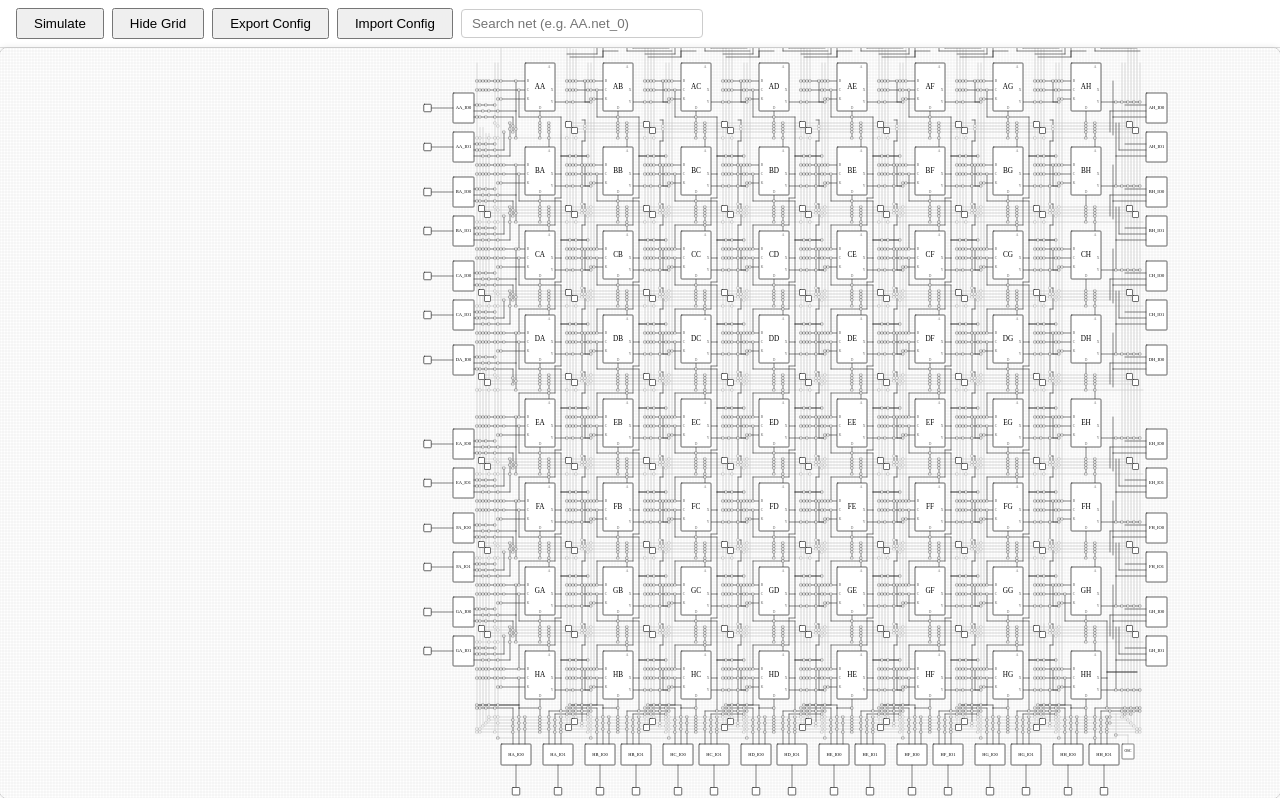
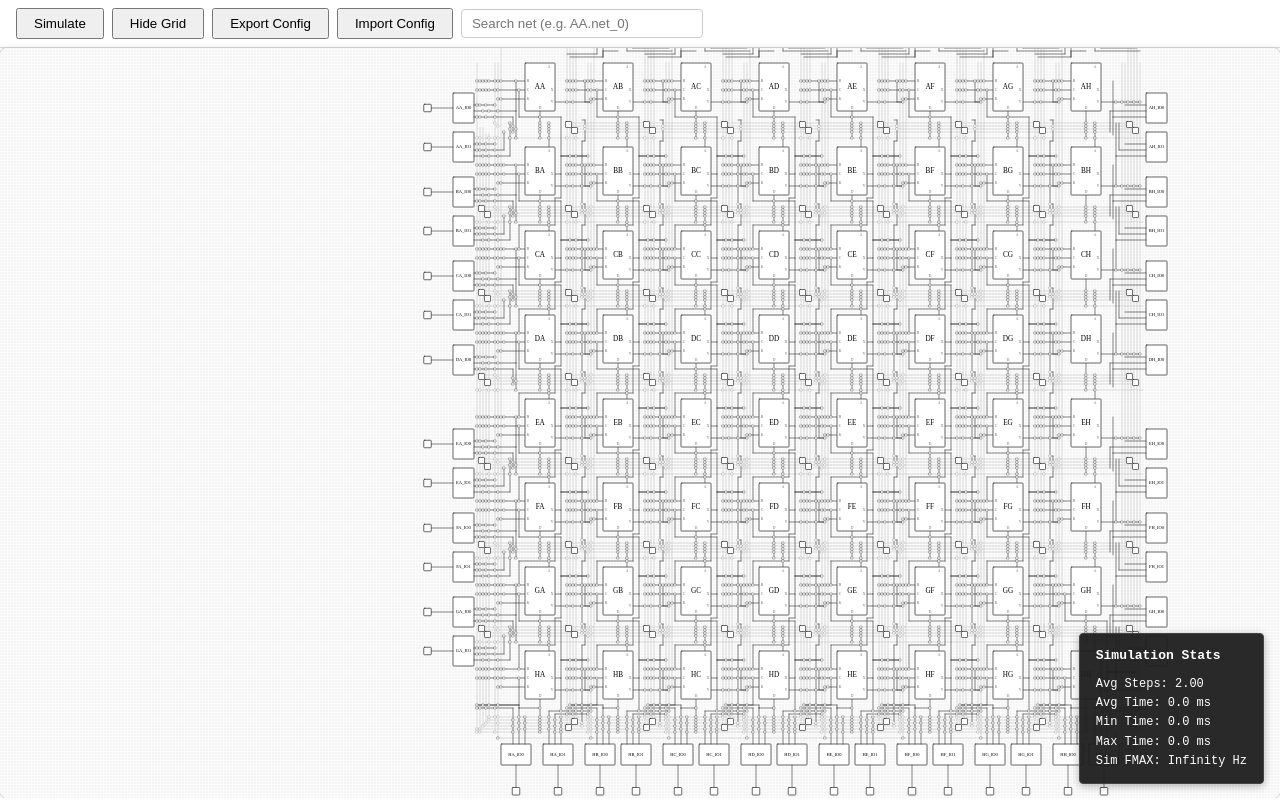
Before and after one commit to rates37/openxc2064, a React (Vite) app in the folder simulator/: page / in a window 1280 px wide. Both pictures are taken after a click on the button "Simulate". Built offline with nearby package versions, Linux system fonts and the light colour scheme.

Commit message:
Add proper stat tracking and display in bottom right popup

```diff
--- a/simulator/src/SimulatorContext.tsx
+++ b/simulator/src/SimulatorContext.tsx
@@ -70,6 +70,10 @@ interface SimulatorContextValue {
 	// Oscillator state
 	oscillator: { enabled: boolean; frequency: number };
 	setOscillator: (osc: { enabled: boolean; frequency: number }) => void;
+
+	// Simulation stats
+	simStats: { avg_steps: number; avg_time: number; min_time: number; max_time: number } | null;
+
 }
 
 const SimulatorContext = createContext<SimulatorContextValue | undefined>(undefined);
@@ -95,6 +99,7 @@ export const SimulatorProvider: React.FC<{ children: ReactNode }> = ({ children
 	const [selectedIOBank, setSelectedIOBank] = useState<IOBank | null>(null);
 	const [cursorPos, setCursorPos] = useState<{ x: number; y: number } | null>(null);
 	const [searchQuery, setSearchQuery] = useState<string | null>(null);
+	const [simStats, setSimStats] = useState<{ avg_steps: string, avg_time: number, min_time: number, max_time: number } | null>(null);
 
 	// Dummy update function to force a re-render of the simulator canvas. This is nice, because it means we can only re-render the display after the simulation is settled, not between each step.
 	const bumpTick = useCallback(() => setTick((t) => t + 1), []);
@@ -255,10 +260,6 @@ export const SimulatorProvider: React.FC<{ children: ReactNode }> = ({ children
 		while (!settled && steps < MAX_ITERATIONS) {
 			const before = snapshotNets();
 
-			logicCells.forEach((cell) => {
-				cell.simulate();
-			});
-
 			// Simulate IOBanks after PIPs propagate, so they account for any incoming values
 			ioBanks.forEach((bank) => {
 				bank.simulate();
@@ -269,6 +270,34 @@ export const SimulatorProvider: React.FC<{ children: ReactNode }> = ({ children
 				const destNet = getNet(driver.destination);
 				if (sourceNet && destNet) {
 					destNet.value = sourceNet.value;
+				}
+
+				const clb_inputs = ['net_A', 'net_B', 'net_C', 'net_D', 'net_K'];
+				const destSplit = driver.destination.split('.');
+				// console.log(driver.destination, destSplit);
+				if (destSplit[0].length == 2 && clb_inputs.includes(destSplit[1])) {
+					// If the destination is a CLB input, we need to trigger a simulation of that CLB to ensure the new value propagates to the output
+					// console.log(`Triggering simulation of ${destSplit[0]} due to driver change on ${driver.destination}`); // Debug log
+					const cell = logicCells.find((c) => c.id === destSplit[0]);
+					cell?.simulate();
+				}
+			});
+
+			drivers.forEach((driver) => {
+				const sourceNet = getNet(driver.source);
+				const destNet = getNet(driver.destination);
+				if (sourceNet && destNet) {
+					destNet.value = sourceNet.value;
+				}
+
+				const clb_inputs = ['net_A', 'net_B', 'net_C', 'net_D', 'net_K'];
+				const destSplit = driver.destination.split('.');
+				// console.log(driver.destination, destSplit);
+				if (destSplit[0].length == 2 && clb_inputs.includes(destSplit[1])) {
+					// If the destination is a CLB input, we need to trigger a simulation of that CLB to ensure the new value propagates to the output
+					// console.log(`Triggering simulation of ${destSplit[0]} due to driver change on ${driver.destination}`); // Debug log
+					const cell = logicCells.find((c) => c.id === destSplit[0]);
+					cell?.simulate();
 				}
 			});
 
@@ -286,7 +315,20 @@ export const SimulatorProvider: React.FC<{ children: ReactNode }> = ({ children
 
 		const endTime = performance.now();
 
-		console.log(`Simulation settled after ${steps} step(s) in ${(endTime - startTime).toFixed(1)} ms`);
+		// console.log(`Simulation settled after ${steps} step(s) in ${(endTime - startTime).toFixed(1)} ms`);
+
+		// Update simulation stats
+		setSimStats((prev) => {
+			const newStats = {
+				avg_steps: ((prev?.avg_steps ? parseFloat(prev.avg_steps) : 0) * tick + steps) / (tick + 1),
+				avg_time: ((prev?.avg_time ?? 0) * tick + (endTime - startTime)) / (tick + 1),
+				min_time: prev?.min_time ? Math.min(prev.min_time, endTime - startTime) : endTime - startTime,
+				max_time: prev?.max_time ? Math.max(prev.max_time, endTime - startTime) : endTime - startTime,
+			};
+
+			// console.log(`Simulation stats: \n\tAvg Steps: ${newStats.avg_steps.toFixed(2)}\n\tAvg Time: ${newStats.avg_time.toFixed(1)} ms\n\tMin Time: ${newStats.min_time.toFixed(1)} ms\n\tMax Time: ${newStats.max_time.toFixed(1)} ms`);
+			return newStats;
+		});
 
 		if (steps >= MAX_ITERATIONS) {
 			console.warn(`Simulation did not settle within ${MAX_ITERATIONS} iterations`);
@@ -363,6 +405,7 @@ export const SimulatorProvider: React.FC<{ children: ReactNode }> = ({ children
 		updateIOBank: updateIOBank,
 		oscillator: oscillator,
 		setOscillator: setOscillator,
+		simStats: simStats,
 	};
 
 	return <SimulatorContext.Provider value={value}>{children}</SimulatorContext.Provider>;
--- a/simulator/src/components/SimulationCanvas.tsx
+++ b/simulator/src/components/SimulationCanvas.tsx
@@ -7,6 +7,7 @@ import { SwitchMatrix } from "../models/SwitchMatrix";
 import { IOBank, IOPad } from "../models/IOBank";
 import { Net, Pip } from "../types";
 import OscillatorModal from "./OscillatorModal";
+import SimulationStats from "./SimulationStats";
 
 // Initial view position
 const INITIAL_VIEW = { x: -3500, y: -100, w: 7000, h: 5000 };
@@ -683,6 +684,7 @@ const SimulationCanvas: React.FC = () => {
                 onClick={onClick}
             />
             {showOscillatorModal && <OscillatorModal isOpen={showOscillatorModal} onClose={() => setShowOscillatorModal(false)} />}
+            <SimulationStats />
         </div>
     );
 };
--- /dev/null
+++ b/simulator/src/components/SimulationStats.tsx
@@ -0,0 +1,41 @@
+import React from 'react';
+import { useSimulator } from '../SimulatorContext';
+
+const SimulationStats: React.FC = () => {
+  const { simStats } = useSimulator();
+
+  if (!simStats) {
+    return null;
+  }
+
+  return (
+    <div
+      style={{
+        position: 'fixed',
+        bottom: '16px',
+        right: '16px',
+        backgroundColor: 'rgba(30, 30, 30, 0.95)',
+        color: '#fff',
+        padding: '12px 16px',
+        borderRadius: '4px',
+        fontSize: '12px',
+        fontFamily: 'monospace',
+        border: '1px solid #444',
+        boxShadow: '0 2px 8px rgba(0, 0, 0, 0.3)',
+        zIndex: 1000,
+        lineHeight: '1.6',
+      }}
+    >
+      <div style={{ fontWeight: 'bold', marginBottom: '8px', fontSize: '13px' }}>
+        Simulation Stats
+      </div>
+      <div>Avg Steps: {simStats.avg_steps.toFixed(2)}</div>
+      <div>Avg Time: {simStats.avg_time.toFixed(1)} ms</div>
+      <div>Min Time: {simStats.min_time.toFixed(1)} ms</div>
+      <div>Max Time: {simStats.max_time.toFixed(1)} ms</div>
+      <div>Sim FMAX: {(0.5 / (simStats.max_time * 0.001)).toFixed(2)} Hz</div>
+    </div>
+  );
+};
+
+export default SimulationStats;
```
